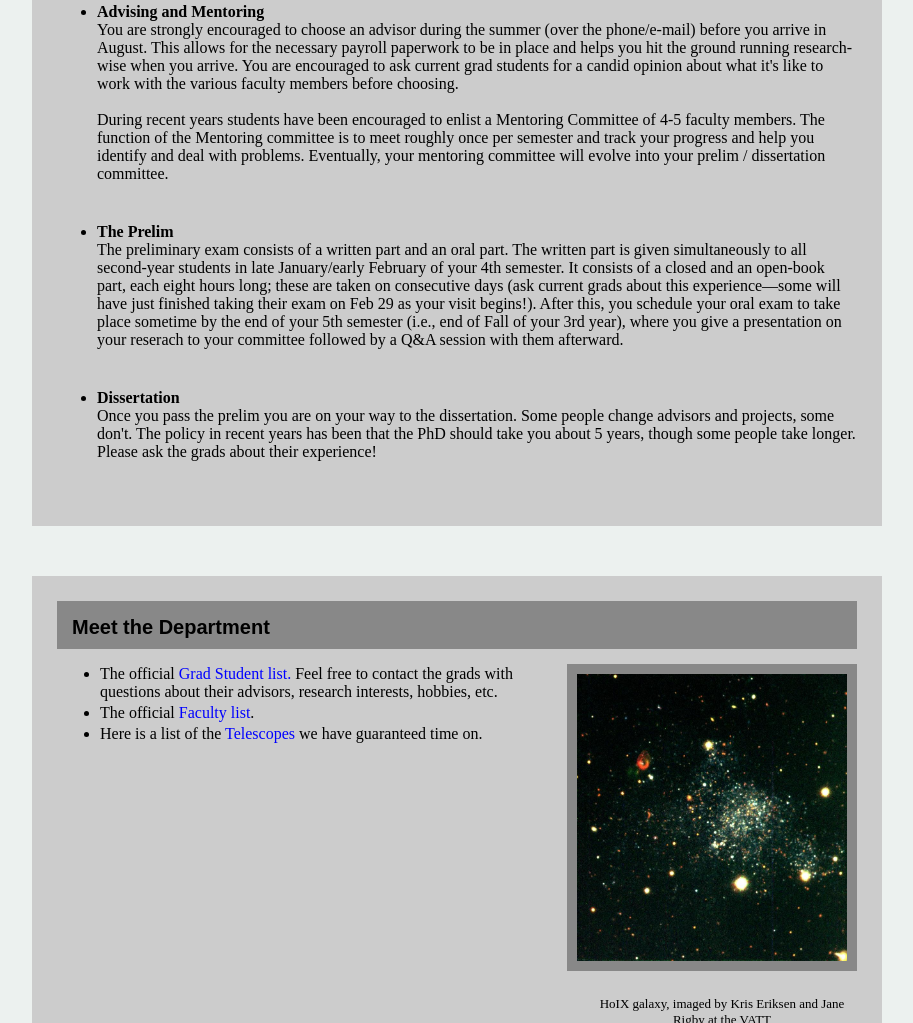
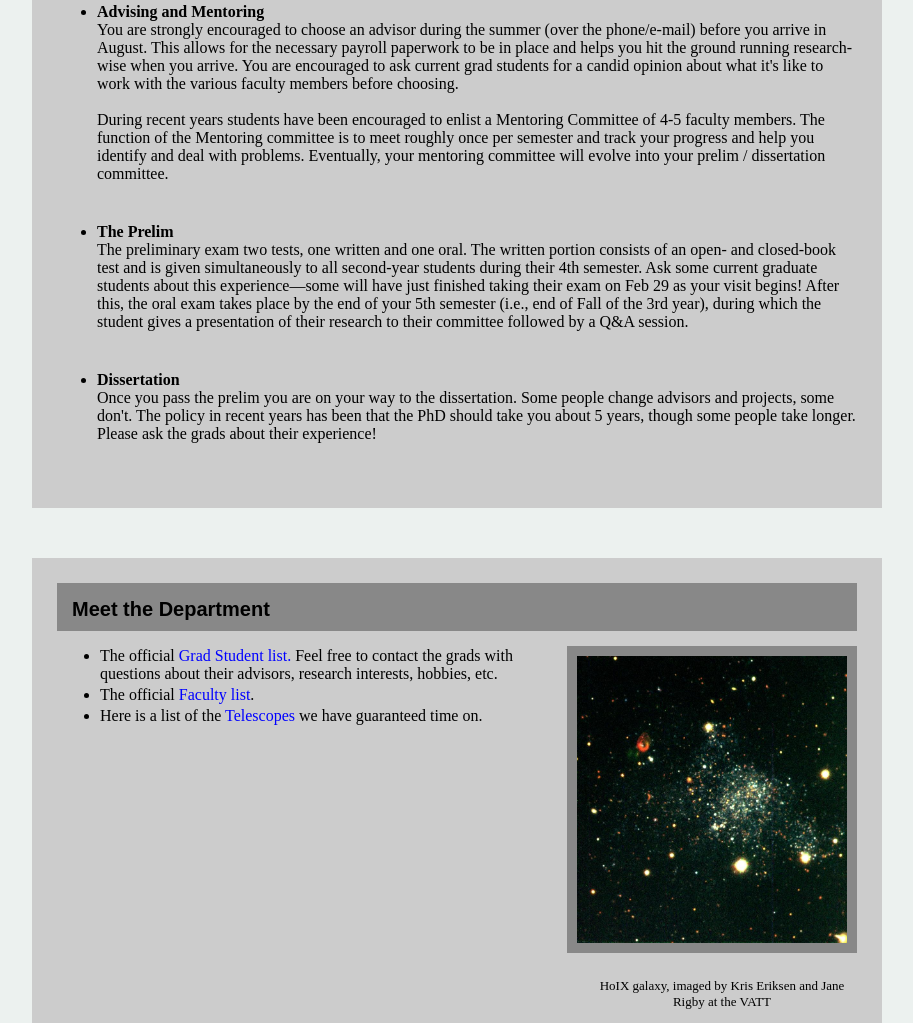
Before and after one commit to evaneschneider/Steward-Observatory-Prospectives, a plain HTML site: page index.html in a window 1280 px wide. Shown: the part 4205-5228 px from the top of the page, without its empty margins (183-1096 px from the left). Drawn offline with Linux system fonts and the light colour scheme.

Commit message:
made some small grammatical and stylistic fixes, per Michi's requests.

```diff
--- a/index.html
+++ b/index.html
@@ -750,16 +750,15 @@ roughly once per semester and track your progress and help you identify
 and deal with problems.  Eventually, your mentoring committee will evolve
 into your prelim / dissertation committee.</li>
 
-  <li><b>The Prelim</b><br> The preliminary exam consists of a written
-  part and an oral part. The written part is given simultaneously to all
-  second-year students in late January/early February of your 4th
-  semester.  It consists of a closed and an open-book part, each eight
-  hours long; these are taken on consecutive days (ask current grads about
-  this experience&#x2014;some will have just finished taking their exam on
-  Feb 29 as your visit begins!).  After this, you schedule your oral exam
-  to take place sometime by the end of your 5th semester (i.e., end of
-  Fall of your 3rd year), where you give a presentation on your reserach
-  to your committee followed by a Q&A session with them afterward.</li>
+  <li><b>The Prelim</b><br> The preliminary exam two tests, one written
+  and one oral. The written portion consists of an open- and closed-book
+  test and is given simultaneously to all second-year students during
+  their 4th semester.  Ask some current graduate students about this
+  experience&#x2014;some will have just finished taking their exam on Feb
+  29 as your visit begins!  After this, the oral exam takes place by the
+     end of your 5th semester (i.e., end of Fall of the 3rd year), during
+     which the student gives a presentation of their research to their
+     committee followed by a Q&A session.</li>
 
   <li><b>Dissertation</b><br> Once you pass the prelim you are on your
 way to the dissertation. Some people change advisors and projects,
```
